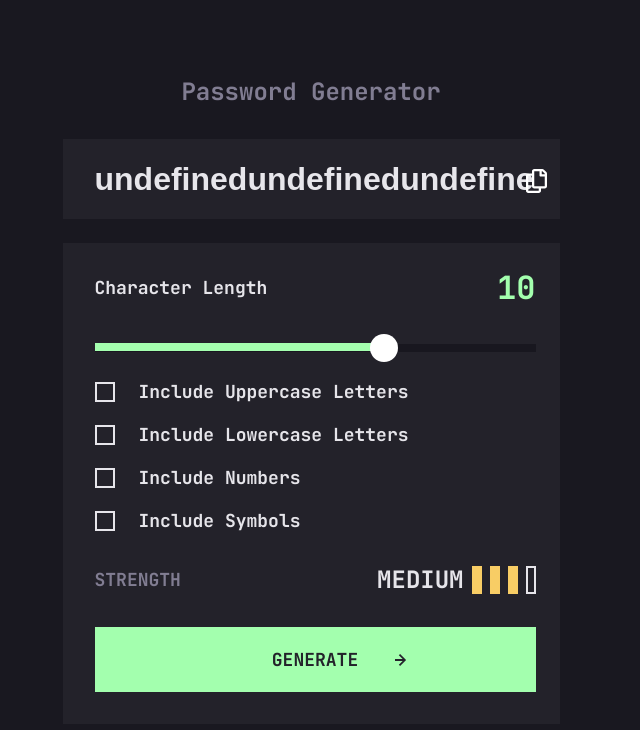
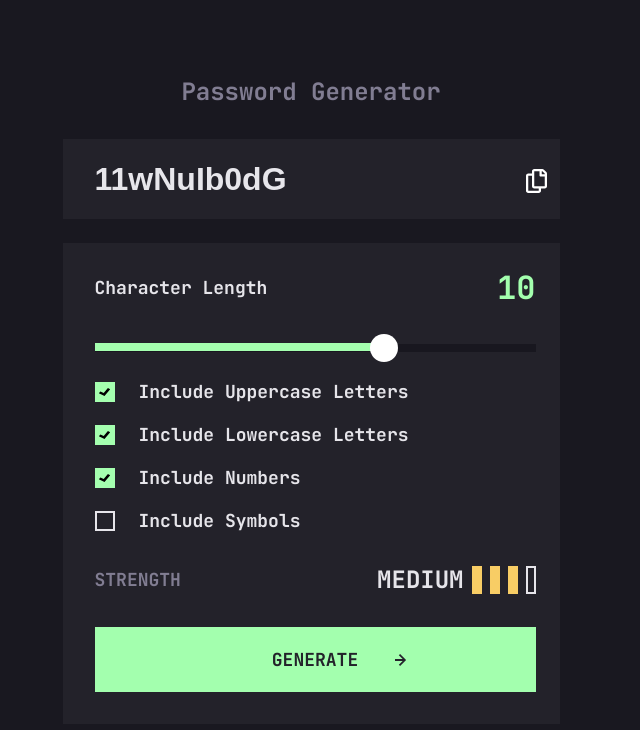
Before and after one commit to annnynn/passgenerator, a plain HTML site: page index.html in a window 1280 px wide. Both pictures are taken after a click on the button "GENERATE". Shown: the whole page, without its empty margins (329-969 px from the left). Drawn offline with Linux system fonts and the light colour scheme; a web font is replaced by a local one.

Commit message:
done project

```diff
--- a/script.js
+++ b/script.js
@@ -7,7 +7,7 @@ const copiedText = document.querySelector(".input-box span");
 const sliderTrack = document.querySelector(".slider-track");
 const parent = document.querySelector(".scales");
 passIndicator = document.querySelector(".pass-strength span");
-let checkBoxes = document.querySelectorAll(".checkbox");
+
 
 generateBtn = document.querySelector(".generate-button");
 const characters = {
@@ -31,6 +31,43 @@ const generatePassword = () => {
 		randomPassword = randomPassword + staticPassword[Math.floor(Math.random() * staticPassword.length)];
 	}
 	passwordInput.value = randomPassword;
+
+	checkBoxesFun();
+}
+
+
+const EmptyCheckBoxes = () => {
+	options.forEach(item => {
+		if (lengthSlider.value == 0) {
+			item.checked = false;
+		}
+	})
+};
+
+const defaultCheckBoxes = () => {
+	options.forEach(item => {
+		if (lengthSlider.value > 1) {
+			document.getElementById("uppercase").checked = true;
+			document.getElementById("lowercase").checked = true;
+			document.getElementById("numbers").checked = true;
+		}
+	})
+}
+
+
+const checkBoxesFun = () => {
+	let checks = [];
+	options.forEach(item => {
+		if (item.checked === true) {
+			checks.push(item.value);
+		} else if (spanNumber === 0 && checks.length === 0) {
+			document.querySelector(".options input").checked = false;
+			console.log("array is empty");
+			passwordInput.value = "";
+		}
+	})
+
+	console.log(checks);
 }
 
 const copyPassword = async () => {
@@ -106,15 +143,12 @@ function updateSlider() {
 	lengthSlider.innerHTML = lengthSlider.value;
 	updatePassIndicator();
 	calculatePerc();
-}
-
-const checkBox = () => {
-
+	defaultCheckBoxes();
+	EmptyCheckBoxes();
 }
 
 
 updateSlider();
-checkBox();
 
 
 copyIcon.addEventListener("click", copyPassword);
```
Also changed, not shown: index.html (+3 -3 lines).
